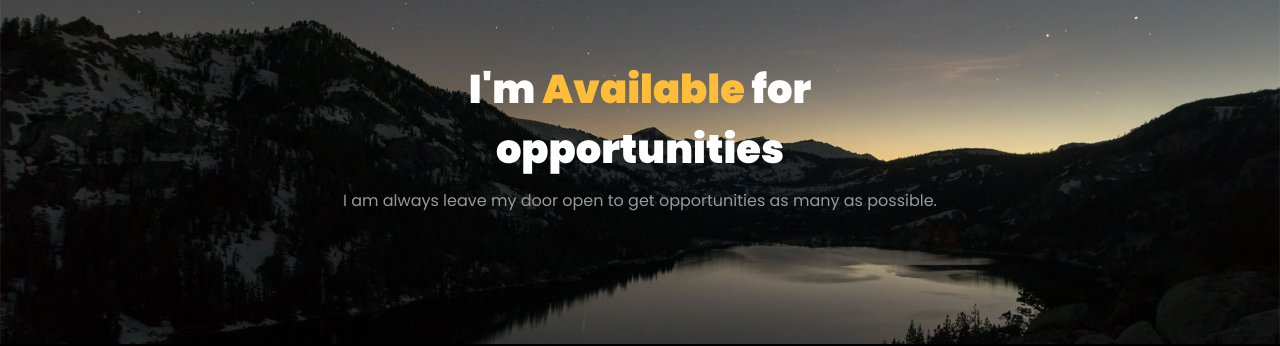
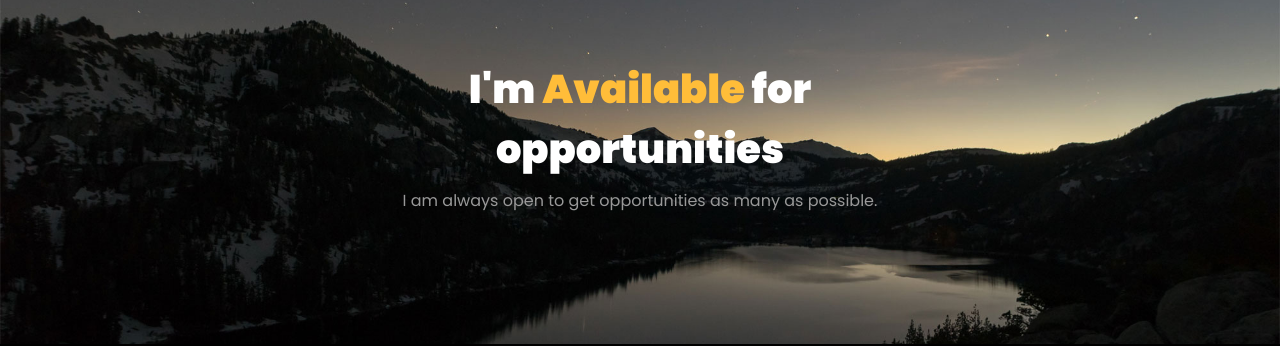
Before and after one commit to 08freyza/freyzakusuma, a plain HTML site: page index.html in a window 1280 px wide. Shown: the part 6124-6470 px from the top of the page. Drawn offline with Linux system fonts and the light colour scheme; files whose address does not match are found by name.

Commit message:
Update small things

```diff
--- a/index.html
+++ b/index.html
@@ -468,7 +468,7 @@
 			<div class="row justify-content-center">
 				<div class="col-md-7 ftco-animate text-center">
 					<h2>I'm <span>Available</span> for opportunities</h2>
-					<p>I am always leave my door open to get opportunities as many as possible.</p>
+					<p>I am always open to get opportunities as many as possible.</p>
 					<!-- <p class="mb-0"><a href="https://wa.me/6281212332042" class="btn btn-primary py-3 px-5">Contact me</a></p> -->
 					<!-- <a href="https://wa.me/6281212332042" class="btn btn-primary py-3 px-5">Contact me</a> -->
 				</div>
```
